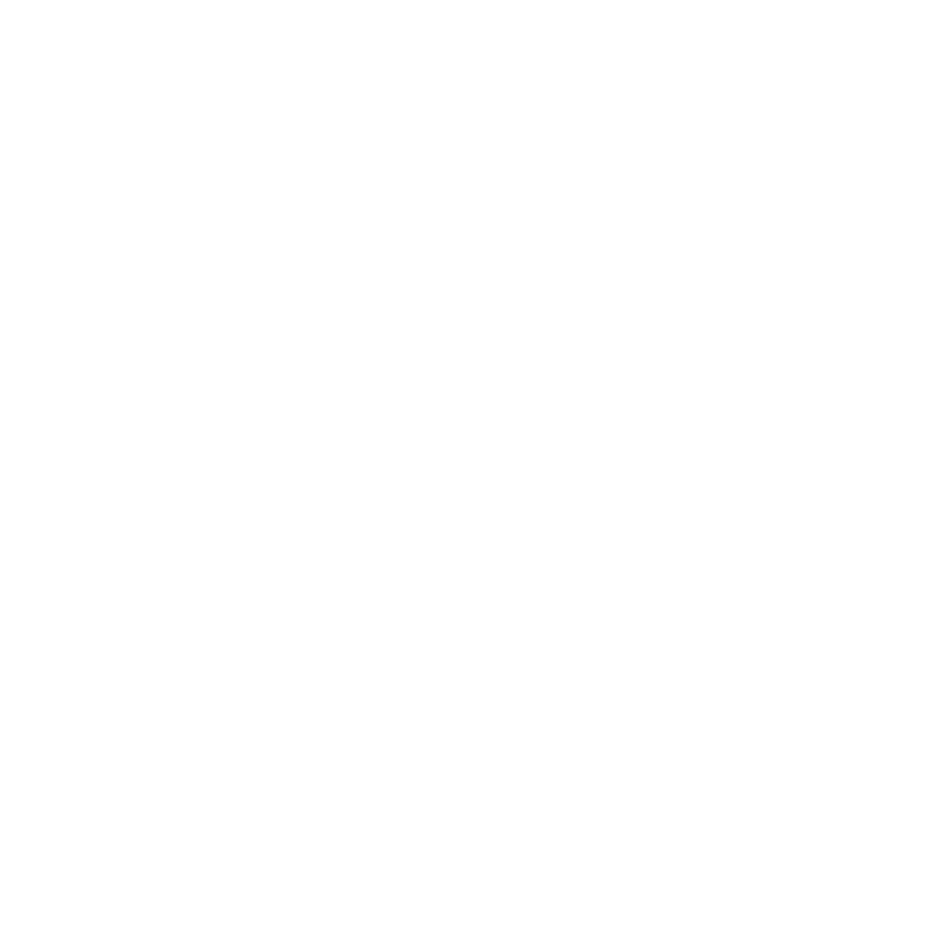
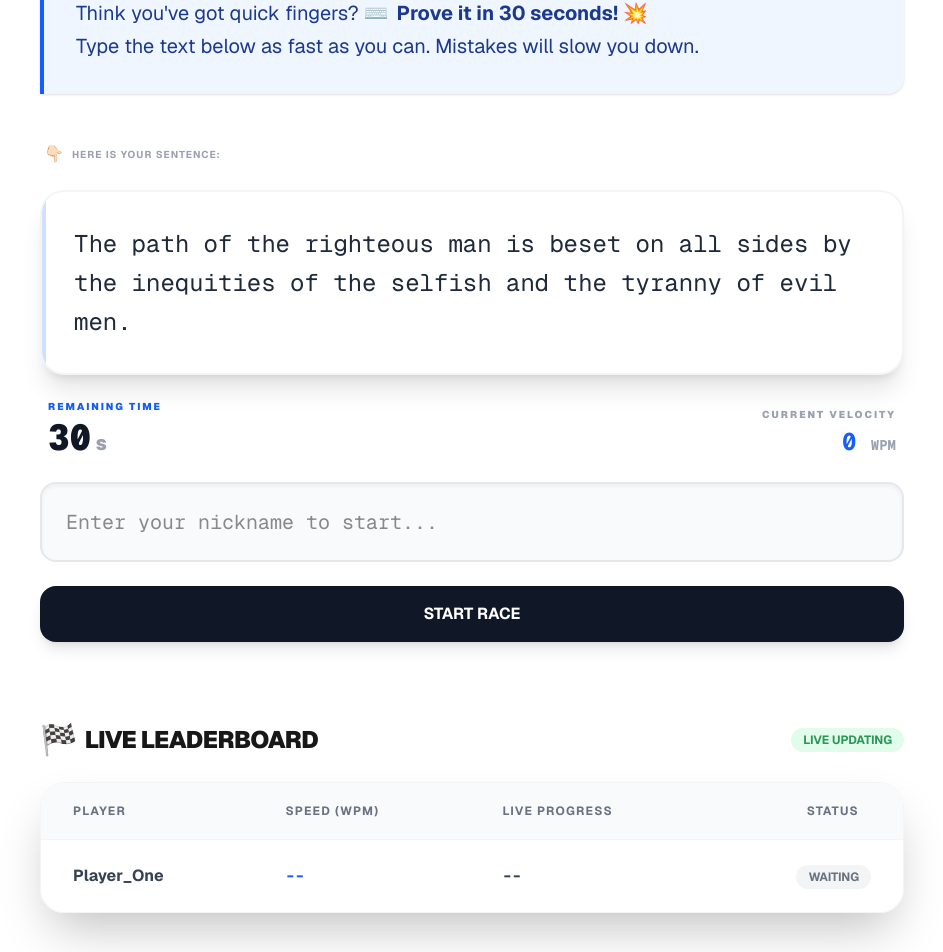
Before and after one commit to basiacarvalho/tonic-my-project-typerracer, a Next.js app: page / in a window 1280 px wide. Shown: the part 215-1167 px from the top of the page, without its empty margins (168-1111 px from the left). Before the commit the page ends 800 px from the top, so only its background shows below. Built offline with nearby package versions, Linux system fonts and the light colour scheme.

Commit message:
feature: implementing initial layout and ui

```diff
--- a/app/page.tsx
+++ b/app/page.tsx
@@ -1,3 +1,171 @@
+"use client";
+import { useState, useEffect } from "react";
+
 export default function Home() {
-  return <h1>Hello World</h1>;
+  // Stan gry: 'lobby' | 'racing' | 'finished'
+  const [gameState, setGameState] = useState("lobby");
+  const [userInput, setUserInput] = useState("");
+  const [timeLeft, setTimeLeft] = useState(30);
+
+  const targetText =
+    "The path of the righteous man is beset on all sides by the inequities of the selfish and the tyranny of evil men.";
+
+  return (
+    <main className="max-w-4xl mx-auto px-4 py-12 font-sans selection:bg-blue-100">
+      {/* --- HEADER --- */}
+      <header className="text-center mb-12">
+        <h1 className="text-6xl font-black tracking-tighter font-mono italic uppercase">
+          Key<span className="text-blue-600">{"//"}</span>Dash
+        </h1>
+        <p className="text-gray-400 uppercase text-xs tracking-[0.3em] mt-2 font-bold">
+          Fast Fingers - Typing Game - Challenge
+        </p>
+      </header>
+
+      {/* --- INTRO SECTION (SEO Friendly) --- */}
+      <section aria-labelledby="intro-heading" className="mb-12">
+        <h2 id="intro-heading" className="sr-only">
+          Game Introduction
+        </h2>
+        <div className="bg-blue-50 border-l-4 border-blue-600 p-8 rounded-r-2xl shadow-sm">
+          <p className="text-xl text-blue-900 leading-relaxed">
+            Think you&apos;ve got quick fingers? ⌨️
+            <span className="font-bold p-2">
+              Prove it in 30 seconds! 💥
+            </span>{" "}
+            <br /> Type the text below as fast as you can. Mistakes will slow
+            you down.
+          </p>
+        </div>
+      </section>
+
+      {/* --- GAME ARENA --- */}
+      <section aria-labelledby="arena-heading" className="space-y-6">
+        <h2 id="arena-heading" className="sr-only">
+          Typing Arena
+        </h2>
+
+        {/* Little info tag */}
+        <div className="flex items-center gap-2 px-1">
+          <span className="animate-bounce-x">👇🏻</span>
+          <span className="text-gray-400 text-[10px] uppercase font-bold tracking-widest">
+            Here is your sentence:
+          </span>
+        </div>
+
+        {/* Display Text Area */}
+        <div className="bg-white border-2 border-gray-100 p-8 rounded-3xl font-mono text-2xl leading-relaxed shadow-xl text-gray-800 relative overflow-hidden">
+          {/* Dekoracyjny element w tle, żeby było bardziej "pro" */}
+          <div className="absolute top-0 left-0 w-1 h-full bg-blue-600 opacity-20" />
+          {targetText}
+        </div>
+
+        {/* TIMER & STATS BAR (NEW) */}
+        <div className="flex justify-between items-end px-2">
+          <div className="flex flex-col">
+            <span className="text-[10px] font-black text-blue-600 uppercase tracking-[0.2em] mb-1">
+              Remaining Time
+            </span>
+            <div
+              className={`text-4xl font-mono font-black ${timeLeft < 10 ? "text-red-500 animate-pulse" : "text-gray-900"}`}
+            >
+              {timeLeft}
+              <span className="text-xl ml-1 text-gray-400">s</span>
+            </div>
+          </div>
+
+          <div className="text-right">
+            <span className="text-[10px] font-black text-gray-400 uppercase tracking-[0.2em] mb-1 block">
+              Current Velocity
+            </span>
+            <span className="text-2xl font-mono font-bold text-blue-600">
+              0 <span className="text-sm text-gray-400">WPM</span>
+            </span>
+          </div>
+        </div>
+
+        {/* Input Area */}
+        <div className="relative">
+          <input
+            type="text"
+            value={userInput}
+            onChange={(e) => setUserInput(e.target.value)}
+            placeholder={
+              gameState === "lobby"
+                ? "Enter your nickname to start..."
+                : "Type the text here..."
+            }
+            className="w-full p-6 text-xl bg-gray-50 border-2 border-gray-200 rounded-2xl focus:border-blue-600 focus:bg-white outline-none transition-all shadow-inner font-mono"
+          />
+        </div>
+
+        <button
+          onClick={() => setGameState("racing")}
+          className="w-full bg-gray-900 text-white font-bold py-4 rounded-2xl hover:bg-blue-600 transition-colors shadow-lg active:scale-[0.98]"
+        >
+          {gameState === "lobby" ? "START RACE" : "RESTART"}
+        </button>
+      </section>
+
+      {/* --- LEADERBOARD SECTION --- */}
+      <section aria-labelledby="leaderboard-heading" className="mt-20">
+        <h2 id="leaderboard-heading" className="sr-only">
+          Live Standings
+        </h2>
+
+        <div className="flex items-center justify-between mb-6">
+          <h3 className="text-2xl font-black uppercase tracking-tight flex items-center gap-2">
+            <span className="text-3xl">🏁</span> Live Leaderboard
+          </h3>
+          <span className="px-3 py-1 bg-green-100 text-green-700 text-xs font-bold rounded-full animate-pulse">
+            LIVE UPDATING
+          </span>
+        </div>
+
+        <div className="overflow-hidden border border-gray-100 rounded-3xl shadow-2xl">
+          <table className="w-full text-left bg-white border-collapse">
+            <thead className="bg-gray-50 border-b border-gray-100 text-gray-500 uppercase text-xs tracking-widest">
+              <tr>
+                <th scope="col" className="px-8 py-5 font-bold">
+                  Player
+                </th>
+                <th scope="col" className="px-8 py-5 font-bold">
+                  Speed (WPM)
+                </th>
+                <th scope="col" className="px-8 py-5 font-bold">
+                  Live Progress
+                </th>
+                <th scope="col" className="px-11 py-5 font-bold text-right">
+                  Status
+                </th>
+              </tr>
+            </thead>
+            <tbody className="divide-y divide-gray-50">
+              <tr className="hover:bg-blue-50 transition-colors group">
+                <td className="px-8 py-6 font-bold text-gray-700">
+                  Player_One
+                </td>
+                <td className="px-8 py-6 font-mono font-bold text-blue-600">
+                  --
+                </td>
+                <td className="px-8 py-6 font-mono font-bold text-gray-700">
+                  --
+                </td>
+                <td className="px-8 py-6 text-right">
+                  <span className="text-xs font-bold bg-gray-100 px-3 py-1 rounded-full text-gray-500 group-hover:bg-blue-200 group-hover:text-blue-700 transition-colors">
+                    WAITING
+                  </span>
+                </td>
+              </tr>
+            </tbody>
+          </table>
+        </div>
+      </section>
+
+      {/* --- FOOTER --- */}
+      <footer className="mt-20 text-center text-gray-400 text-xs font-medium uppercase tracking-[0.2em]">
+        &copy; 2026 KEY//DASH Protocol. All rights reserved.
+      </footer>
+    </main>
+  );
 }
```
